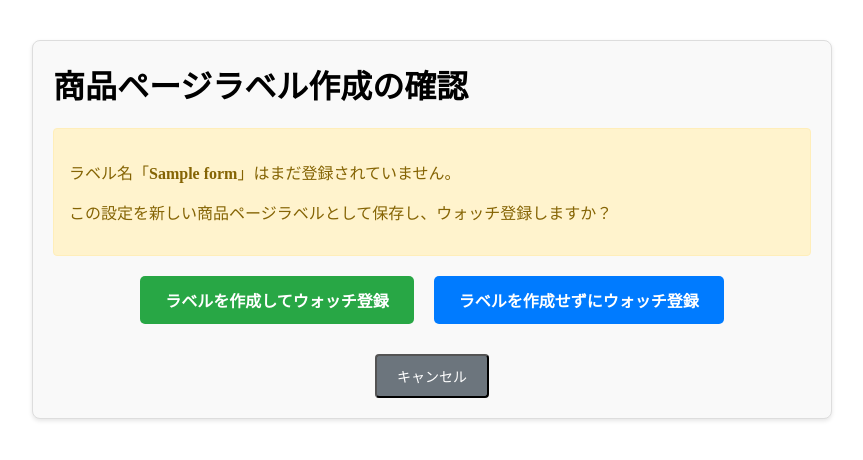
After one commit to gkjg8787/external_search_gui, a FastAPI app: template ex_search_gui/templates/search/product_label_creation_confirm.html in a window 1280 px wide. The commit adds this page. Shown: the top 460 px of the page, without its empty margins (208-1071 px from the left). Run offline with FastAPI, Linux system fonts and the light colour scheme; the template is opened without the code that fills it: most values are stand-ins (such as "Sample title", 1, 10 or a date in 2020); parts of the project's set-up code (start-up, migrations or seed data) failed here and were passed over.

Commit message:
add product_label_creation_confirm.html.

```diff
--- a/ex_search_gui/common/read_config.py
+++ b/ex_search_gui/common/read_config.py
@@ -22,8 +22,14 @@ class SearchToKakakuOption(BaseModel):
     url: str
 
 
+class KakakuScrapingOption(BaseModel):
+    enabled: bool = Field(default=False)
+    url: str
+
+
 class HTMLOptions(BaseModel):
     search2kakaku: SearchToKakakuOption
+    kakakuscraping: KakakuScrapingOption
 
 
 class SQLParams(BaseModel):
--- a/ex_search_gui/routers/html/search.py
+++ b/ex_search_gui/routers/html/search.py
@@ -1,9 +1,12 @@
 import uuid
 import json
 import re
+from urllib.parse import urlencode, urlparse
 
+from typing import Optional
 from fastapi import APIRouter, Request, Depends, Form, status, HTTPException, Query
 from fastapi.responses import HTMLResponse
+from fastapi.responses import HTMLResponse, RedirectResponse
 from sqlalchemy.ext.asyncio import AsyncSession
 import structlog
 
@@ -46,17 +49,29 @@ async def read_search(
     )
     log = structlog.get_logger(__name__)
     log.info("html search called")
-    # 新しいテンプレートを返すように変更
+
+    context = {}
     html_opts = get_html_options()
-    show_registration = False
+
     try:
         show_registration = bool(html_opts.search2kakaku.registration)
     except Exception:
         show_registration = False
+    context["show_registration"] = show_registration
+
+    try:
+        if html_opts.kakakuscraping.enabled:
+            context["kakakuscraping"] = {
+                "url": html_opts.kakakuscraping.url,
+                "enalbled": True,
+            }
+    except Exception:
+        context["kakakuscraping"] = {"enabled": False}
+
     return templates.TemplateResponse(
         request=request,
         name="search/label_search.html",
-        context={"show_registration": show_registration},
+        context=context,
     )
 
 
@@ -363,10 +378,78 @@ async def post_product_watch(
         "pattern_type_options": pattern_type_options,
         "download_type_options": download_type_options,
         "db_config": db_config.model_dump() if db_config else None,
-        "form_action": s2k_utils.get_url_link("url_add"),
-        "form_method": s2k_utils.get_url_method("url_add"),
     }
 
     return templates.TemplateResponse(
         request=request, name="search/product_watch_confirm.html", context=context
     )
+
+
+@router.post("/product-watch/confirm-label", response_class=HTMLResponse)
+async def confirm_product_label_creation(
+    request: Request,
+    db: AsyncSession = Depends(get_async_session),
+    url: str = Form(...),
+    label_name: str = Form(...),
+    pattern_type: str = Form(...),
+    url_pattern: str = Form(...),
+    download_type: str = Form(...),
+    options: str = Form(...),
+    sitename: str = Form(...),
+):
+    """商品ページラベルの作成を確認するページを表示する"""
+    structlog.contextvars.clear_contextvars()
+    structlog.contextvars.bind_contextvars(
+        router_path=request.url.path,
+        request_id=str(uuid.uuid4()),
+    )
+    log = structlog.get_logger(__name__)
+    log.info("confirm product label creation called", label_name=label_name)
+
+    repo = ProductPageConfigRepositorySQL(db)
+    existing_label = await repo.get_all(
+        search_command.ProductPageConfigCommand(label_name=label_name)
+    )
+
+    form_data = {
+        "url": url,
+        "label_name": label_name,
+        "pattern_type": pattern_type,
+        "url_pattern": url_pattern,
+        "download_type": download_type,
+        "options": options,
+        "sitename": sitename,
+    }
+
+    if existing_label:
+        method = s2k_utils.get_url_method("url_add")
+        if method.lower() != "get":
+            raise HTTPException(
+                status_code=status.HTTP_405_METHOD_NOT_ALLOWED,
+                detail="Method not allowed for existing label redirection",
+            )
+        # ラベルが既に存在する場合、既存のウォッチ登録処理へリダイレクト
+        log.info("Label already exists. Redirecting to post_product_watch.")
+        base_path = s2k_utils.get_url_link("url_add")
+        query_params = {
+            "url": url,
+            "sitename": sitename,
+            "options": options,
+        }
+        encoded_query = urlencode(query_params)
+        redirect_url = urlparse(base_path)._replace(query=encoded_query).geturl()
+
+        return RedirectResponse(url=redirect_url, status_code=303)
+
+    # ラベルが存在しない場合、作成確認ページを表示
+    log.info("Label does not exist. Showing creation confirmation page.")
+    return templates.TemplateResponse(
+        "search/product_label_creation_confirm.html",
+        {
+            "request": request,
+            "form_data": form_data,
+            "add_label_action": request.url_for("read_product_labels_add_confirm"),
+            "watch_only_action": s2k_utils.get_url_link("url_add"),
+            "watch_only_method": s2k_utils.get_url_method("url_add"),
+        },
+    )
--- a/ex_search_gui/settings.py
+++ b/ex_search_gui/settings.py
@@ -25,5 +25,9 @@ HTML_OPTIONS = {
     "search2kakaku": {
         "registration": False,
         "url": "http://localhost:8120/",
-    }
+    },
+    "kakakuscraping": {
+        "enabled": False,
+        "url": "http://localhost:8000/",
+    },
 }
--- a/ex_search_gui/templates/search/label_search.html
+++ b/ex_search_gui/templates/search/label_search.html
@@ -132,6 +132,9 @@
 
     <div class="menu-container">
         <a href="{{ url_for('read_labels') }}" class="btn btn-info">ラベル一覧</a>
+        {% if kakakuscraping and kakaukscraping.enabled %}
+        <a href="{{ kakakuscraping.url }}" class="btn btn-info">kakakuscrapingへ戻る</a>
+        {% endif %}
     </div>
 
     <div class="search-container">
--- /dev/null
+++ b/ex_search_gui/templates/search/product_label_creation_confirm.html
@@ -0,0 +1,107 @@
+{% extends "base.html" %}
+
+{% block head %}
+    <link rel="stylesheet" href="{{ url_for('static', path='/css/style.css') }}" type="text/css">
+    <title>商品ページラベル作成の確認</title>
+    <style>
+        .container { max-width: 800px; margin: 20px auto; padding: 20px; }
+        .confirmation-box { background-color: #f9f9f9; border: 1px solid #ddd; border-radius: 8px; padding: 20px; box-shadow: 0 2px 4px rgba(0,0,0,0.1); }
+        .confirmation-box h1 { margin-top: 0; }
+        .message { margin-bottom: 20px; padding: 15px; background-color: #fff3cd; border: 1px solid #ffeeba; color: #856404; border-radius: 4px; }
+        .actions { display: flex; justify-content: center; gap: 20px; margin-top: 20px; }
+        .actions form { display: inline-block; }
+        .actions button {
+            padding: 12px 25px;
+            border: none;
+            border-radius: 5px;
+            cursor: pointer;
+            font-size: 16px;
+            font-weight: bold;
+            text-decoration: none;
+            color: white;
+            display: inline-block;
+            text-align: center;
+        }
+        .btn-create-watch { background-color: #28a745; }
+        .btn-create-watch:hover { background-color: #218838; }
+        .btn-watch-only { background-color: #007bff; }
+        .btn-watch-only:hover { background-color: #0056b3; }
+        .btn-cancel { background-color: #6c757d; padding: 10px 20px; font-size: 14px; text-decoration: none; color: white; display: inline-block; border-radius: 4px;}
+        .btn-cancel:hover { background-color: #5a6268; }
+
+        #closeMessage {
+            display: none;
+            color: red;
+            font-weight: bold;
+            padding: 10px;
+            border: 1px solid red;
+            background-color: #ffeaea;
+            margin-top: 20px;
+        }
+        /* ダークモード対応 */
+        @media (prefers-color-scheme: dark) {
+            .confirmation-box { background-color: #2d2d2d; border-color: #444; box-shadow: 0 2px 4px rgba(0,0,0,0.5); }
+            .message { background-color: #3e3820; border-color: #5a502a; color: #f0e6c2; }
+            .btn-create-watch { background-color: #218838; }
+            .btn-watch-only { background-color: #0056b3; }
+            .btn-cancel { background-color: #5a6268; }
+        }
+    </style>
+{% endblock %}
+
+{% block body %}
+<div class="container">
+    <div class="confirmation-box">
+        <h1>商品ページラベル作成の確認</h1>
+        <div class="message">
+            <p>ラベル名「<strong>{{ form_data.label_name }}</strong>」はまだ登録されていません。</p>
+            <p>この設定を新しい商品ページラベルとして保存し、ウォッチ登録しますか？</p>
+        </div>
+
+        <div class="actions">
+            <!-- ラベルを作成してウォッチ登録 -->
+            <form method="post" action="{{ add_label_action }}">
+                <input type="hidden" name="label_name" value="{{ form_data.label_name }}">
+                <input type="hidden" name="url_pattern" value="{{ form_data.url_pattern }}">
+                <input type="hidden" name="pattern_type" value="{{ form_data.pattern_type }}">
+                <input type="hidden" name="download_type" value="{{ form_data.download_type }}">
+                <input type="hidden" name="download_config" value="{{ form_data.options }}">
+                <button type="submit" class="btn-create-watch">ラベルを作成してウォッチ登録</button>
+            </form>
+
+            <!-- ラベルを作成せずにウォッチ登録 -->
+            <form method="{{ watch_only_method }}" action="{{ watch_only_action }}">
+                <input type="hidden" name="url" value="{{ form_data.url }}">
+                <input type="hidden" name="sitename" value="{{ form_data.sitename }}">
+                <input type="hidden" name="options" value="{{ form_data.options }}">
+                <button type="submit" class="btn-watch-only">ラベルを作成せずにウォッチ登録</button>
+            </form>
+        </div>
+        <div style="text-align: center; margin-top: 30px;">
+            <button onclick="attemptToClose()" class="btn-cancel">キャンセル</button>
+            <div id="closeMessage">
+                <p>
+                    セキュリティ上の制限により、自動でタブを閉じることができませんでした。<br>
+                    **お手数ですが、ブラウザの「閉じる」ボタン、または `Ctrl + W` (Windows/Linux) / `Cmd + W` (Mac) を押して、このタブを手動で閉じてください。**
+                </p>
+            </div>
+        </div>
+    </div>
+</div>
+<script>
+function attemptToClose() {
+    // メッセージを一旦非表示にする (2回目以降のクリック対応)
+    document.getElementById('closeMessage').style.display = 'none';
+
+    // 1. window.close()を実行
+    window.close();
+
+    // 2. 非常に短いタイマーを設定
+    // タブが閉じられれば、このタイマーは実行されない
+    setTimeout(() => {
+        // 3. タイマーが実行された = タブが閉じられなかった
+        document.getElementById('closeMessage').style.display = 'block';
+    }, 50); // 50ミリ秒 (この値は調整可能です)
+}
+</script>
+{% endblock %}
```
Also changed, not shown: ex_search_gui/templates/search/product_watch_confirm.html (+41 -4 lines).
